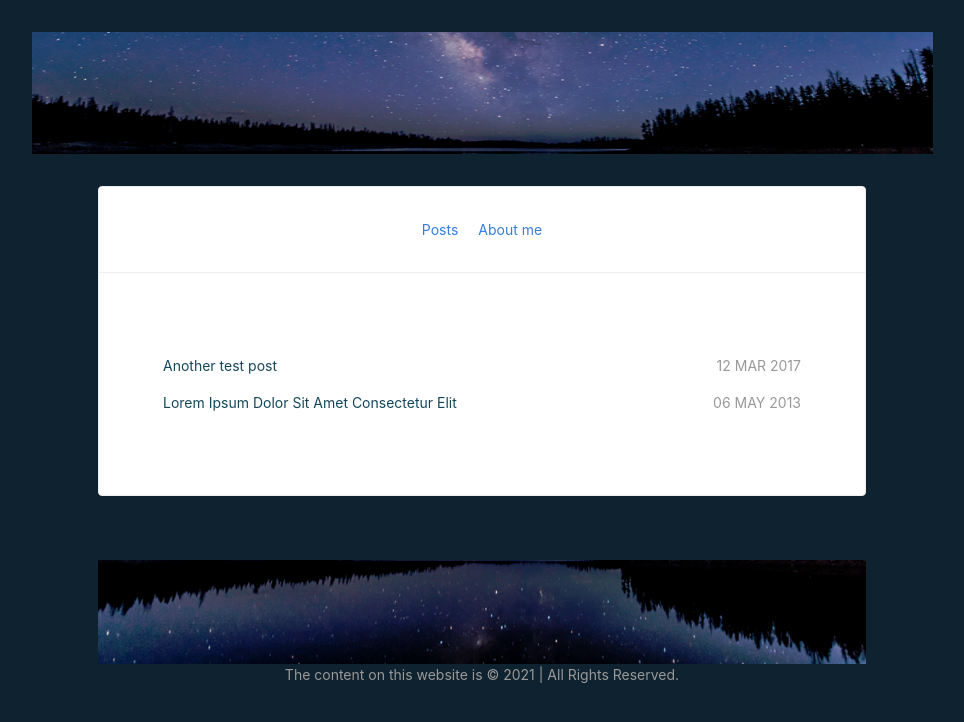
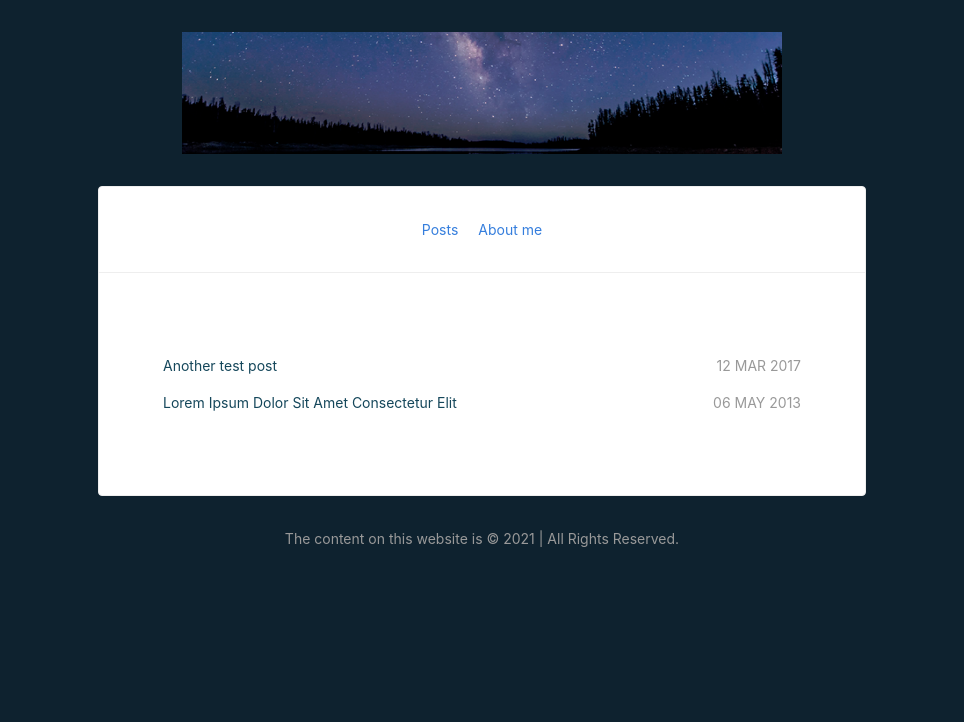
Before and after one commit to SteveD3/steved3.github.io, a Jekyll site: the page built from index.html, in a window 1280 px wide. Shown: the top 722 px of the page, without its empty margins (158-1122 px from the left). Built offline with Jekyll 4.4.1, drawn with Linux system fonts in a browser that asks for light colours; nearby versions of some CDN libraries.

Commit message:
Update default.html

```diff
--- a/_layouts/default.html
+++ b/_layouts/default.html
@@ -17,7 +17,7 @@
   <body class="lh-copy dark-gray pa0 f6 sans-serif bg-super-white">
     <header class="tc mt4">
       <a href="{{ site.url }}">
-        <img src="{{ site.url }}/images/nature1.png" alt="Return Home" width="901" height="122">
+        <img src="{{ site.url }}/images/nature1.png" alt="Home" width="600" height="122">
       </a>
     </header>
     <div class="mw7 bg-white mt4 mb3 center br2-ns bt bb ba-ns b--light-gray">
@@ -54,10 +54,12 @@
       {% if is_post %}{% include pagination.html %}{% endif %}
     </div>
     <footer class="mw7 center tc pt3 pb4 silver">
+    The content on this website is &copy; {{ site.name }} {{ site.time | date: '%Y' }} | All Rights Reserved.
+<!--
     <a href="{{ site.url }}">
       <img src="{{ site.url }}/images/nature2.png" alt="Return Home" class="mt4 db center" />
     </a>
-    The content on this website is &copy; {{ site.name }} {{ site.time | date: '%Y' }} | All Rights Reserved.
+-->
     </footer>
   </body>
 </html>
```
